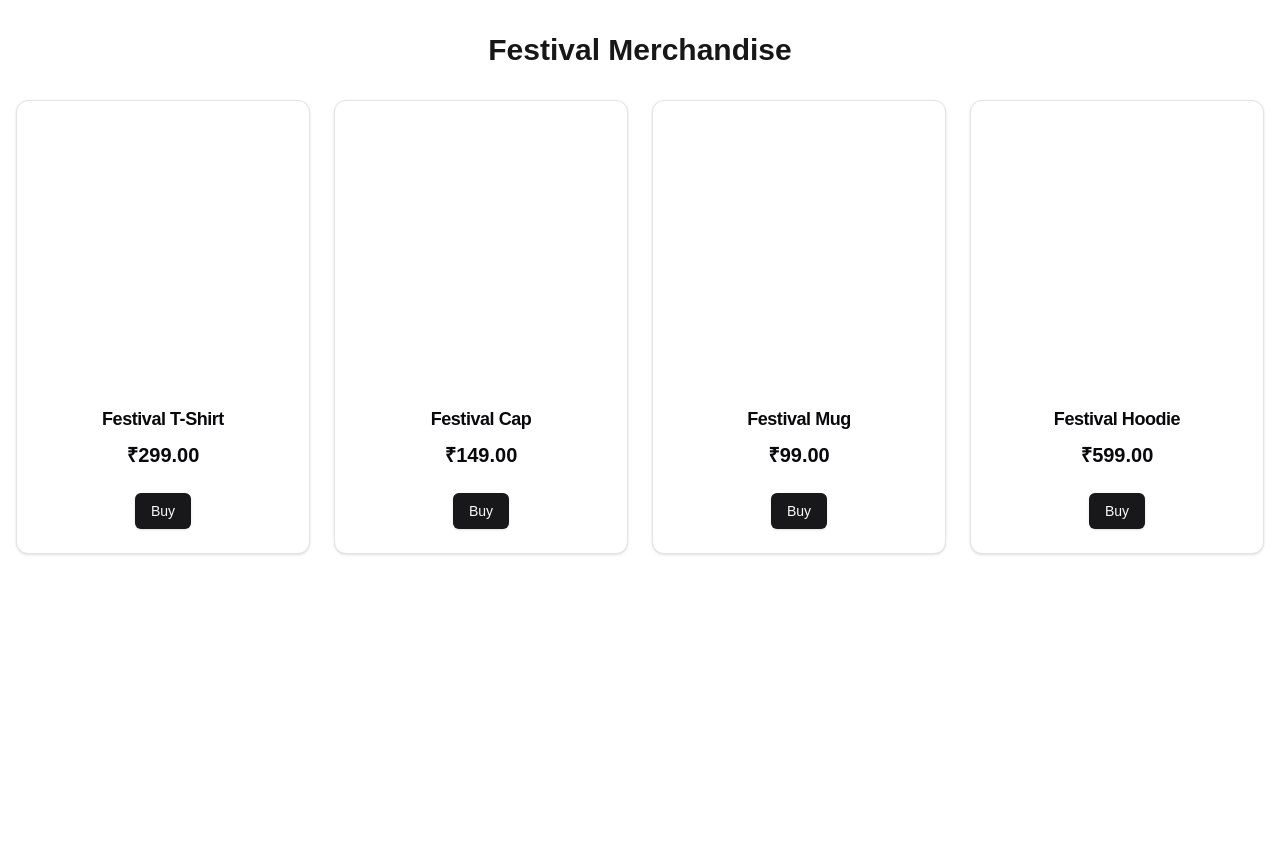
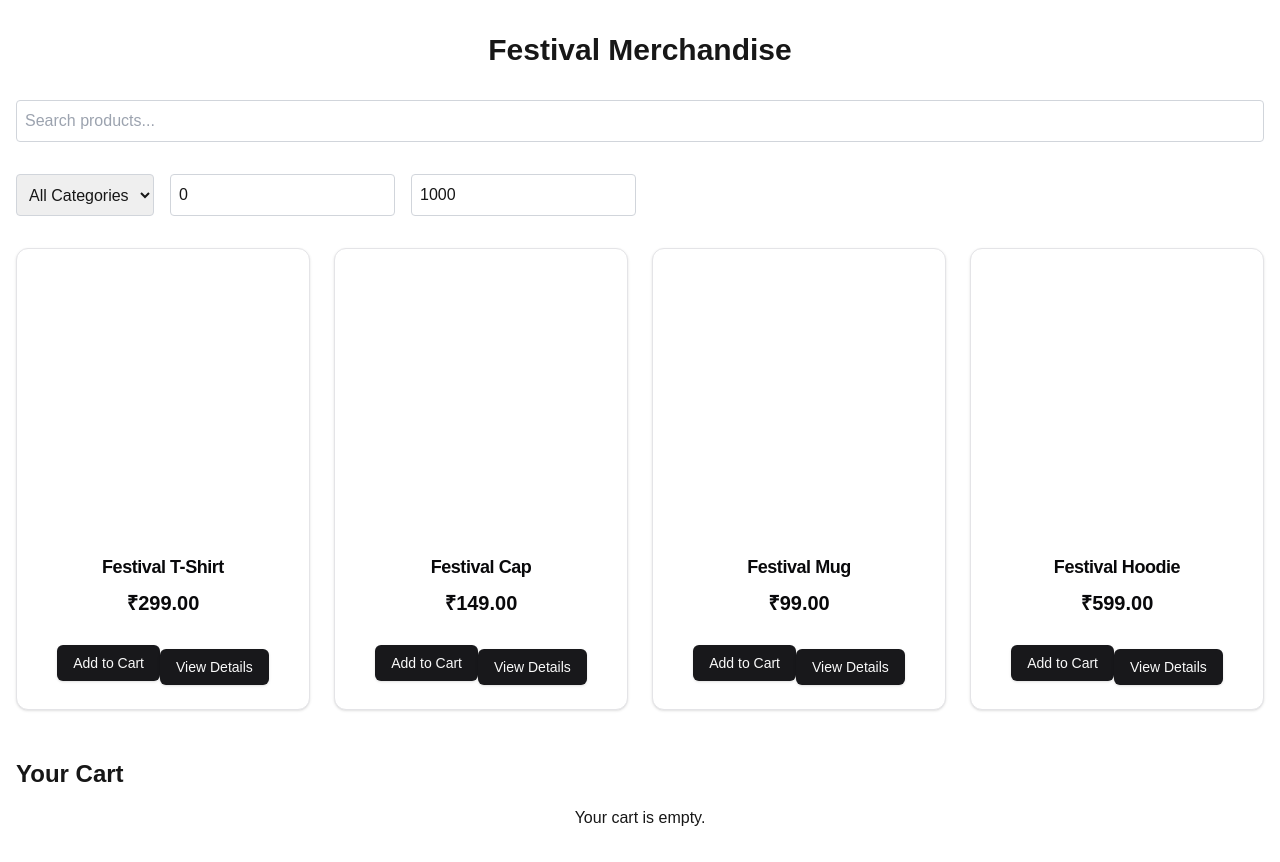
Before and after one commit to praneeth622/CodeRed, a Next.js app: page /Merchandise in a window 1280 px wide. Before the commit the page ends 800 px from the top, so only its background shows below. Built offline with nearby package versions, Linux system fonts and the light colour scheme; grey boxes are pictures that could not be loaded.

Commit message:
updated merchandise page

```diff
--- a/app/(Pages)/Merchandise/page.tsx
+++ b/app/(Pages)/Merchandise/page.tsx
@@ -1,48 +1,118 @@
-"use client"
+"use client";
+
+import { useState } from 'react';
 import { useRouter } from 'next/navigation'; // Import useRouter from Next.js
 import Image from 'next/image';
 import { Button } from '@/components/ui/button';
 import { Card, CardContent, CardFooter, CardHeader, CardTitle } from '@/components/ui/card';
 
+// Mock products data
 const products = [
-  {
-    id: 1,
-    name: 'Festival T-Shirt',
-    price: 299,
-    image: '/images/festival-tshirt.svg',
-  },
-  {
-    id: 2,
-    name: 'Festival Cap',
-    price: 149,
-    image: '/images/festival-cap.svg',
-  },
-  {
-    id: 3,
-    name: 'Festival Mug',
-    price: 99,
-    image: '/images/festival-mug.svg',
-  },
-  {
-    id: 4,
-    name: 'Festival Hoodie',
-    price: 599,
-    image: '/images/festival-hoodie.svg',
-  },
+  { id: 1, name: 'Festival T-Shirt', price: 299, image: '/images/festival-tshirt.svg', category: 'Clothing' },
+  { id: 2, name: 'Festival Cap', price: 149, image: '/images/festival-cap.svg', category: 'Accessories' },
+  { id: 3, name: 'Festival Mug', price: 99, image: '/images/festival-mug.svg', category: 'Homeware' },
+  { id: 4, name: 'Festival Hoodie', price: 599, image: '/images/festival-hoodie.svg', category: 'Clothing' },
 ];
 
+// Mock cart data
+const initialCart = [];
+
 export default function StorePage() {
-  const router = useRouter(); // Initialize useRouter
+  const router = useRouter();
+  const [searchQuery, setSearchQuery] = useState('');
+  const [selectedCategory, setSelectedCategory] = useState('All');
+  const [priceRange, setPriceRange] = useState<[number, number]>([0, 1000]);
+  const [cart, setCart] = useState(initialCart);
 
+  // Filter products based on search query, category, and price range
+  const filteredProducts = products.filter(product =>
+    product.name.toLowerCase().includes(searchQuery.toLowerCase()) &&
+    (selectedCategory === 'All' || product.category === selectedCategory) &&
+    (product.price >= priceRange[0] && product.price <= priceRange[1])
+  );
+
+  // Add item to cart
+  const addToCart = (product: typeof products[0]) => {
+    const existingItem = cart.find(item => item.id === product.id);
+    if (existingItem) {
+      setCart(cart.map(item =>
+        item.id === product.id
+          ? { ...item, quantity: item.quantity + 1 }
+          : item
+      ));
+    } else {
+      setCart([...cart, { ...product, quantity: 1 }]);
+    }
+  };
+
+  // Remove item from cart
+  const removeFromCart = (id: number) => {
+    setCart(cart.filter(item => item.id !== id));
+  };
+
+  // Clear cart
+  const clearCart = () => {
+    setCart([]);
+  };
+
+  // Handle navigation to product details or cart page
   const handleNavigation = (id: number) => {
-    router.push(`/Merchandise/${id}`); // Push the dynamic route
+    router.push(`/Merchandise/${id}`);
+  };
+
+  const handleCheckout = () => {
+    router.push('/checkout');
   };
 
   return (
     <div className="px-4 py-8 mx-auto max-w-7xl">
       <h1 className="text-3xl font-bold mb-8 text-center">Festival Merchandise</h1>
+
+      {/* Search Bar */}
+      <div className="mb-8">
+        <input
+          type="text"
+          placeholder="Search products..."
+          value={searchQuery}
+          onChange={(e) => setSearchQuery(e.target.value)}
+          className="w-full p-2 border border-gray-300 rounded"
+        />
+      </div>
+
+      {/* Filters */}
+      <div className="mb-8 flex flex-wrap gap-4">
+        <select
+          value={selectedCategory}
+          onChange={(e) => setSelectedCategory(e.target.value)}
+          className="p-2 border border-gray-300 rounded"
+        >
+          <option value="All">All Categories</option>
+          <option value="Clothing">Clothing</option>
+          <option value="Accessories">Accessories</option>
+          <option value="Homeware">Homeware</option>
+        </select>
+
+        <div className="flex gap-4">
+          <input
+            type="number"
+            placeholder="Min Price"
+            value={priceRange[0]}
+            onChange={(e) => setPriceRange([Number(e.target.value), priceRange[1]])}
+            className="p-2 border border-gray-300 rounded"
+          />
+          <input
+            type="number"
+            placeholder="Max Price"
+            value={priceRange[1]}
+            onChange={(e) => setPriceRange([priceRange[0], Number(e.target.value)])}
+            className="p-2 border border-gray-300 rounded"
+          />
+        </div>
+      </div>
+
+      {/* Products */}
       <div className="grid grid-cols-1 sm:grid-cols-2 md:grid-cols-3 lg:grid-cols-4 gap-6">
-        {products.map((product) => (
+        {filteredProducts.map((product) => (
           <Card
             key={product.id}
             className="flex flex-col items-center text-center transition-transform transform hover:scale-105"
@@ -62,11 +132,36 @@ export default function StorePage() {
               <p className="mt-2 text-xl font-bold">₹{product.price.toFixed(2)}</p>
             </CardContent>
             <CardFooter>
-              <Button onClick={() => handleNavigation(product.id)} className="w-full">Buy</Button>
+              <Button onClick={() => addToCart(product)} className="w-full">Add to Cart</Button>
+              <Button onClick={() => handleNavigation(product.id)} className="w-full mt-2">View Details</Button>
             </CardFooter>
           </Card>
         ))}
       </div>
+
+      {/* Cart */}
+      <div className="mt-12">
+        <h2 className="text-2xl font-bold mb-4">Your Cart</h2>
+        {cart.length === 0 ? (
+          <p className="text-center">Your cart is empty.</p>
+        ) : (
+          <div className="space-y-4">
+            {cart.map((item) => (
+              <div key={item.id} className="flex justify-between items-center p-4 border border-gray-200 rounded">
+                <div>
+                  <h2 className="text-lg font-semibold">{item.name}</h2>
+                  <p>₹{item.price.toFixed(2)} x {item.quantity}</p>
+                </div>
+                <Button onClick={() => removeFromCart(item.id)} className="text-red-500">Remove</Button>
+              </div>
+            ))}
+            <div className="flex justify-between mt-4">
+              <Button onClick={clearCart} className="bg-red-500 text-white">Clear Cart</Button>
+              <Button onClick={handleCheckout} className="bg-black text-white">Proceed to Checkout</Button>
+            </div>
+          </div>
+        )}
+      </div>
     </div>
   );
 }
```
Also changed, not shown: components/navbar.tsx (added).
